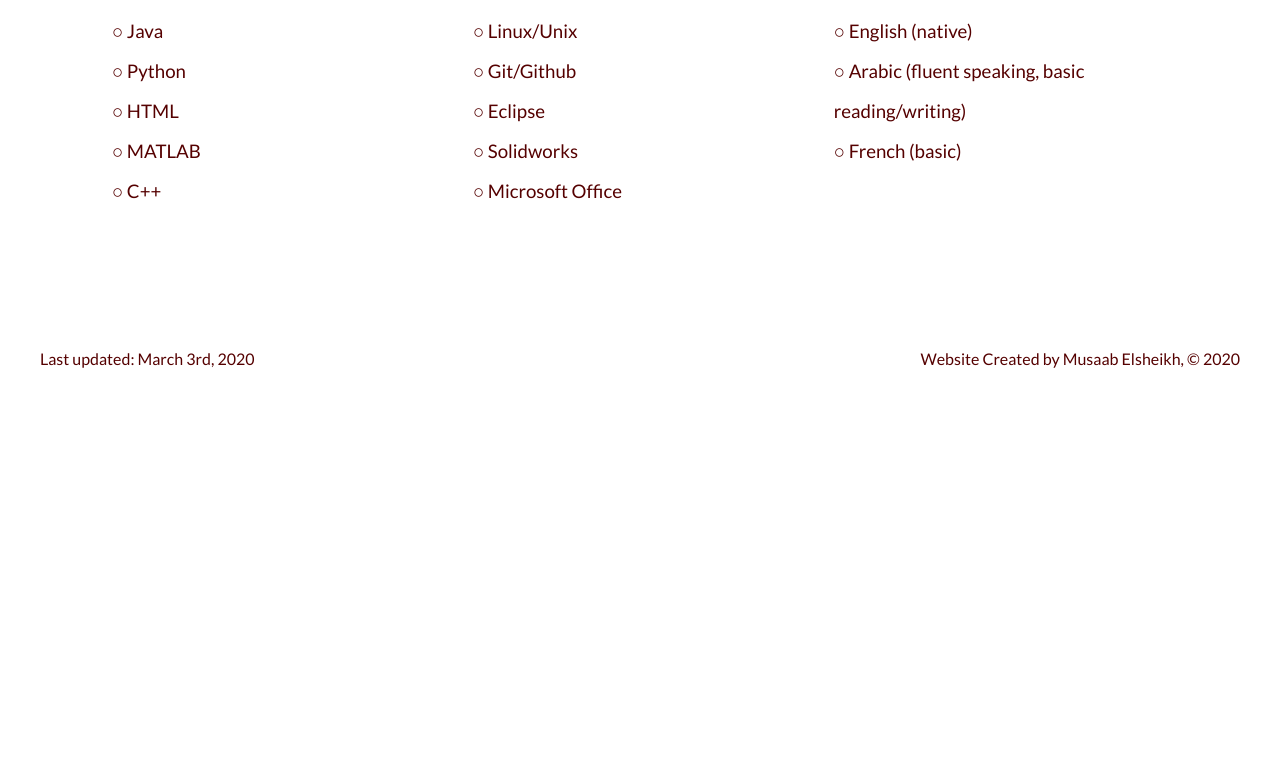
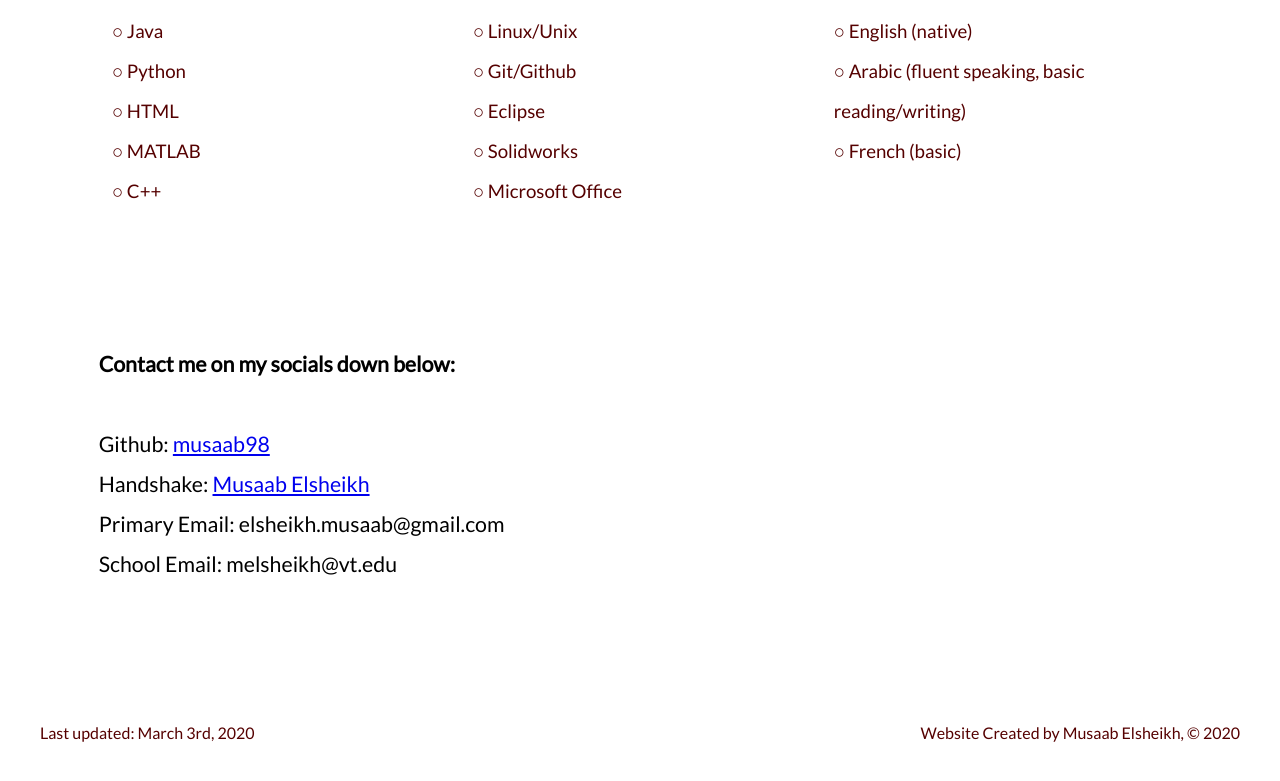
Before and after one commit to musaab98/info, a plain HTML site: page about.html in a window 1280 px wide. Shown: the part 785-1566 px from the top of the page. Before the commit the page ends 1193 px from the top, so only its background shows below. Drawn offline with Linux system fonts and the light colour scheme.

Commit message:
usable demo 1

```diff
--- a/about.html
+++ b/about.html
@@ -90,6 +90,14 @@
                     </div>
                 </div>
             </div>
+            <!-- SOCIALS -->
+            <div class="main-text">
+                <b>Contact me on my socials down below:</b><br><br>
+                Github: <a href="https://github.com/musaab98/">musaab98</a><br>
+                Handshake: <a href="https://app.joinhandshake.com/users/18741566">Musaab Elsheikh</a><br>
+                Primary Email: elsheikh.musaab@gmail.com <br>
+                School Email: melsheikh@vt.edu
+            </div>
         </div>
         <!-- BOTTOM -->
         <div class = "bottom">
--- a/styles.css
+++ b/styles.css
@@ -108,7 +108,7 @@
   }
 
   .main-text {
-	justify-self: center;
+	justify-self: start;
 	align-self: flex-start;
 	font-size: 16pt;
 	margin: 50pt;
```
Also changed, not shown: projects.html (+1 -1 lines).
